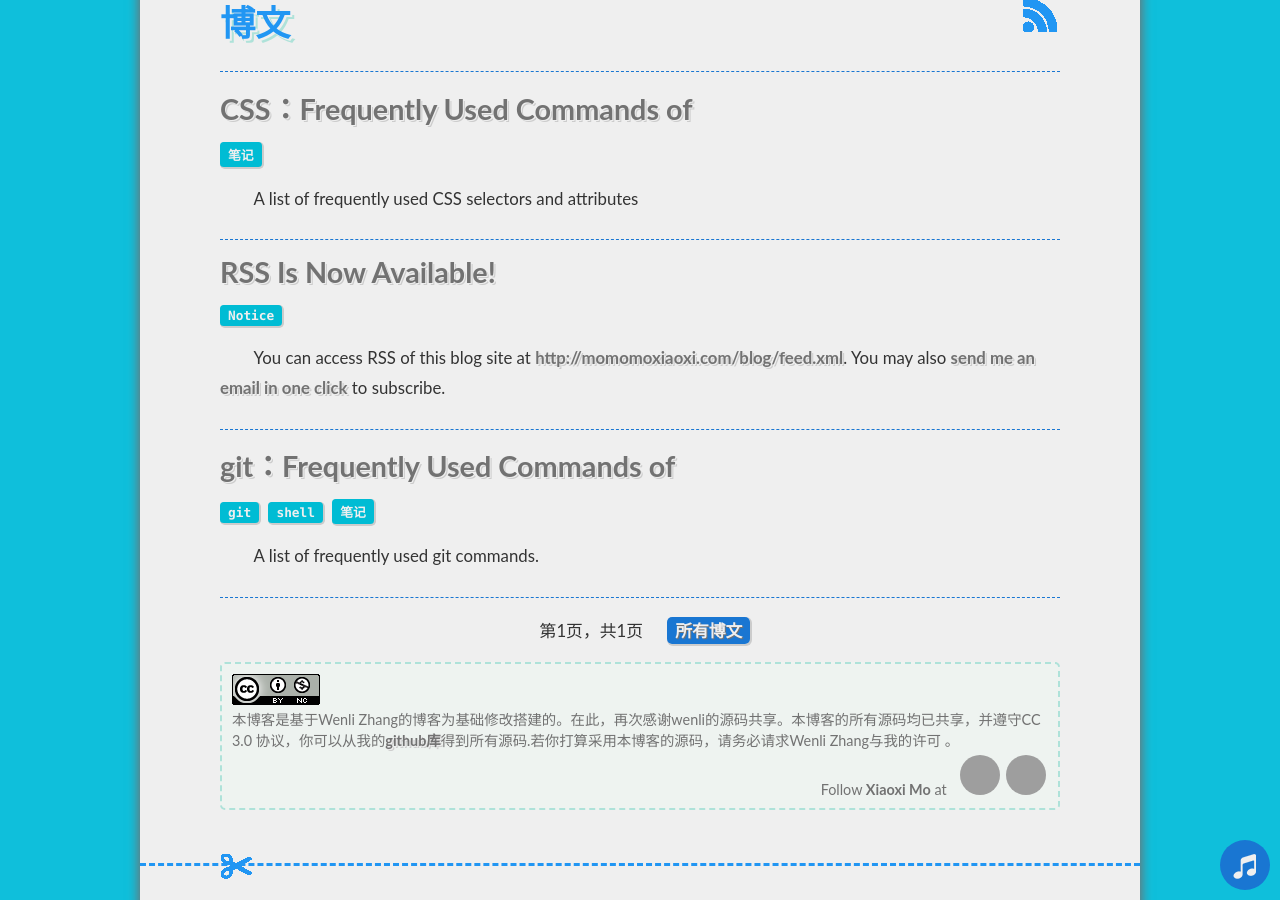
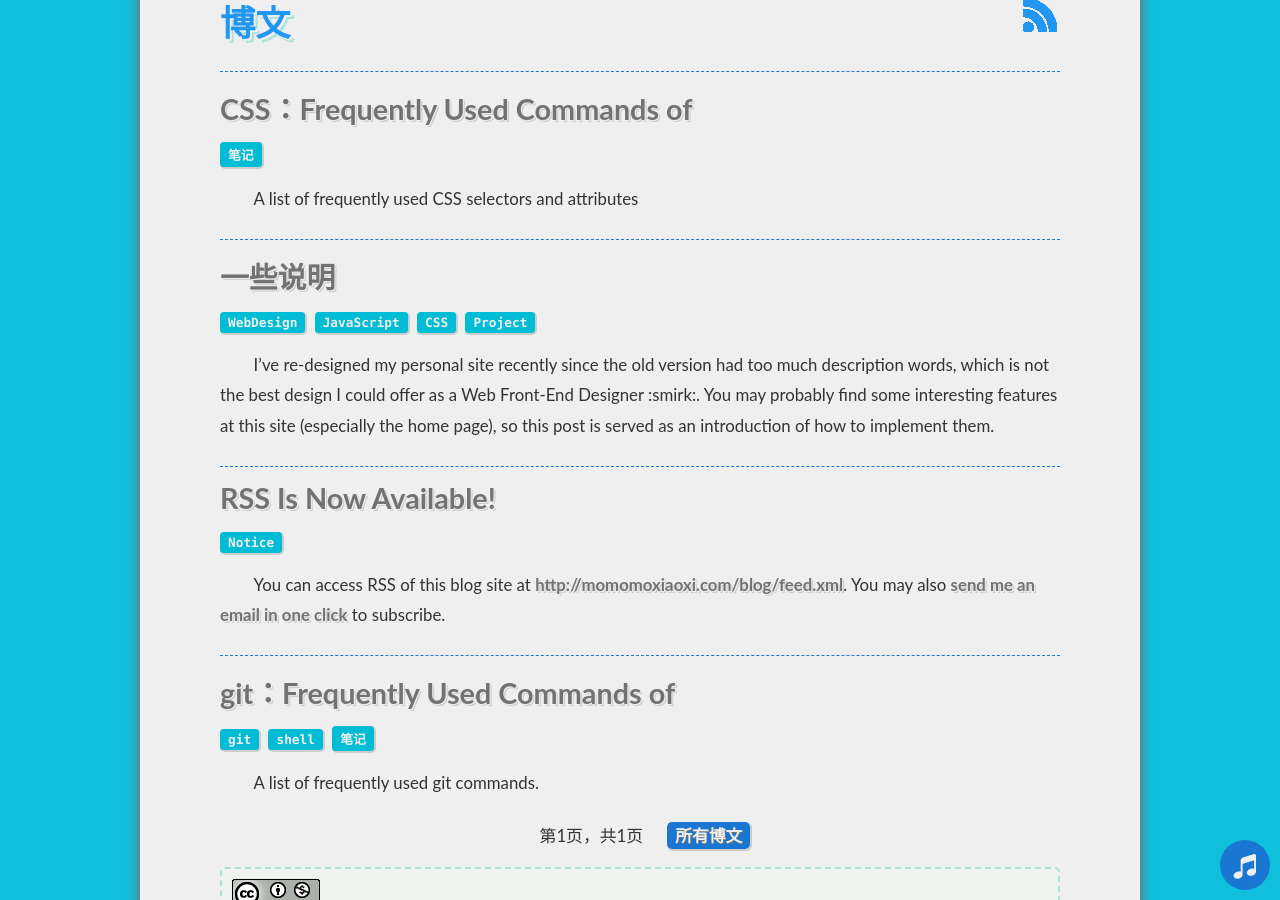
Before and after one commit to mo-xiaoxi/mo-xiaoxi.github.io, a Jekyll site: the page built from index.html, in a window 1280 px wide and 900 px high, scrolled down 1122 px. Built offline with Jekyll 4.4.1, drawn with Linux system fonts in a browser that asks for light colours; nearby versions of some CDN libraries; library files that are not in the unit come from our copies; Markdown is read by kramdown in place of the engine named in the settings; the list of posts is cut into pages by our own code; grey boxes are pictures that could not be loaded.

Commit message:
除去英文博文

```diff
--- a/_includes/series.html
+++ b/_includes/series.html
@@ -17,11 +17,8 @@
                 <li class="series-self">
             {% endif %}
 
-            {% if isZn %}
                 {{ post.title }}{% if post.subtitle != null %}：{{ post.subtitle }}{% endif %}
-            {% else %}
-                {% if post.subtitle != null %}{{ post.subtitle }} {% endif %}{{ post.title }}
-            {% endif %}
+
 
             {% if page.url != post.url %}
                 </a>
--- a/_posts/2015-11-01-how-i-made-this-site.md
+++ b/_posts/2015-11-01-how-i-made-this-site.md
@@ -7,9 +7,9 @@ tags:
 - JavaScript
 - CSS
 - Project
-excerpt:You can access RSS of this blog site at <a href="http://momomoxiaoxi.com/blog/feed.xml" target="_blank">http://momomoxiaoxi.com/blog/feed.xml</a>. You may also <a href="mailto:momomomoxiaoxi@gmail.com?subject=Blog+Subscription&body=Please+send+me+an+email+when+you+have+new+posts." title="momomomoxiaoxi@gmail.com" target="_blank">send me an email in one click</a> to subscribe.
+excerpt: I've re-designed my personal site recently since the old version had too much description words, which is not the best design I could offer as a Web Front-End Designer :smirk:. You may probably find some interesting features at this site (especially the home page), so this post is served as an introduction of how to implement them.
 
 ---
-＃一些说明
+#一些说明
 我前面几年一直在csdn写博客。然而，越来越感觉csdn博客的界面比较丑。所以，打算这次用jekyll搭建一个个人博客。直至今日，博客的初始版本刚刚完成。
 本博客主要采用github托管的方式，进行发布，是一个静态的网页，管理比较方便。在模版的采用方面，我借鉴了很多wenli博客的表现方式。在此，再次感谢wenli在我搭建博客中，提供的帮助。而由于最近又开始忙一些其它的项目。所以，这个博客的一些内容我仍然未完全迁移过来，仍发布在原网站上。所以可以说，这个网站仍未建设完毕，我打算寒假的时候，最终搭建完毕。也因此，如果你在浏览网页的同时，发现一些bug，请不要介怀。谢谢
```
